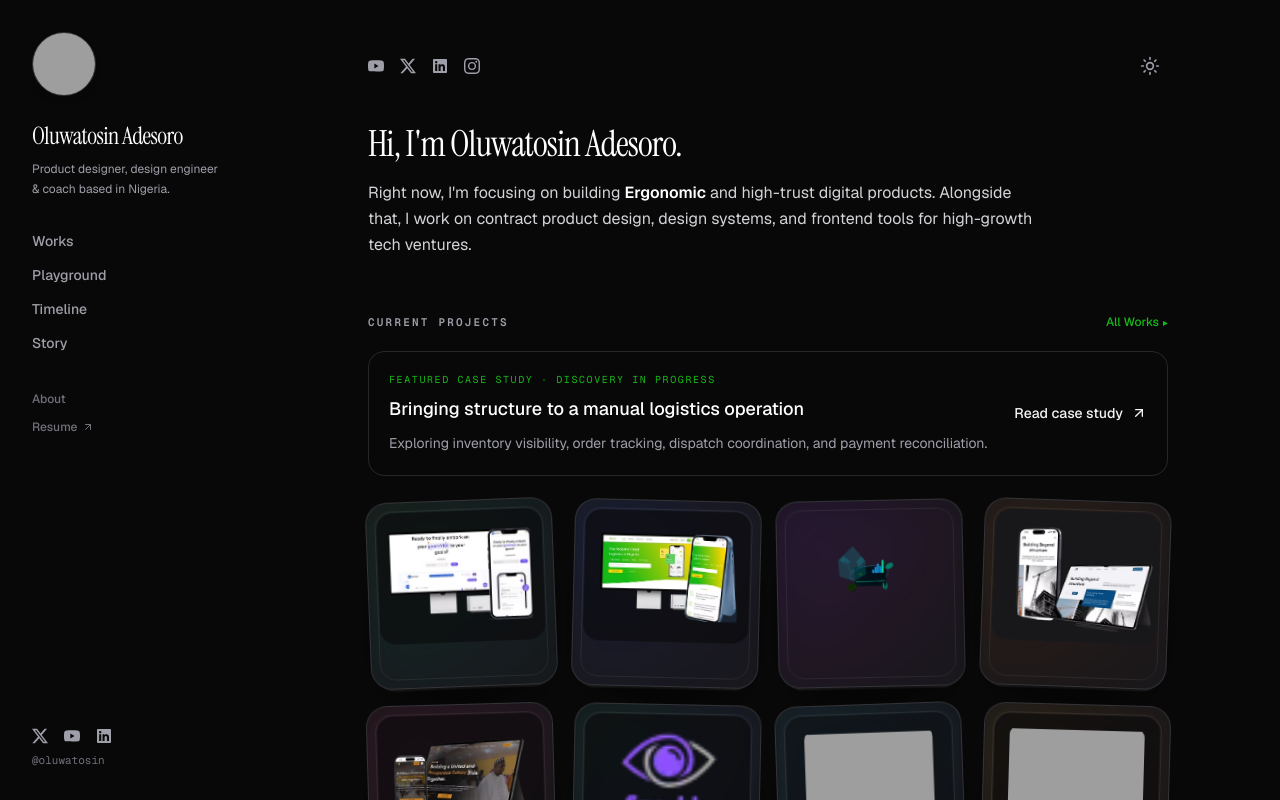
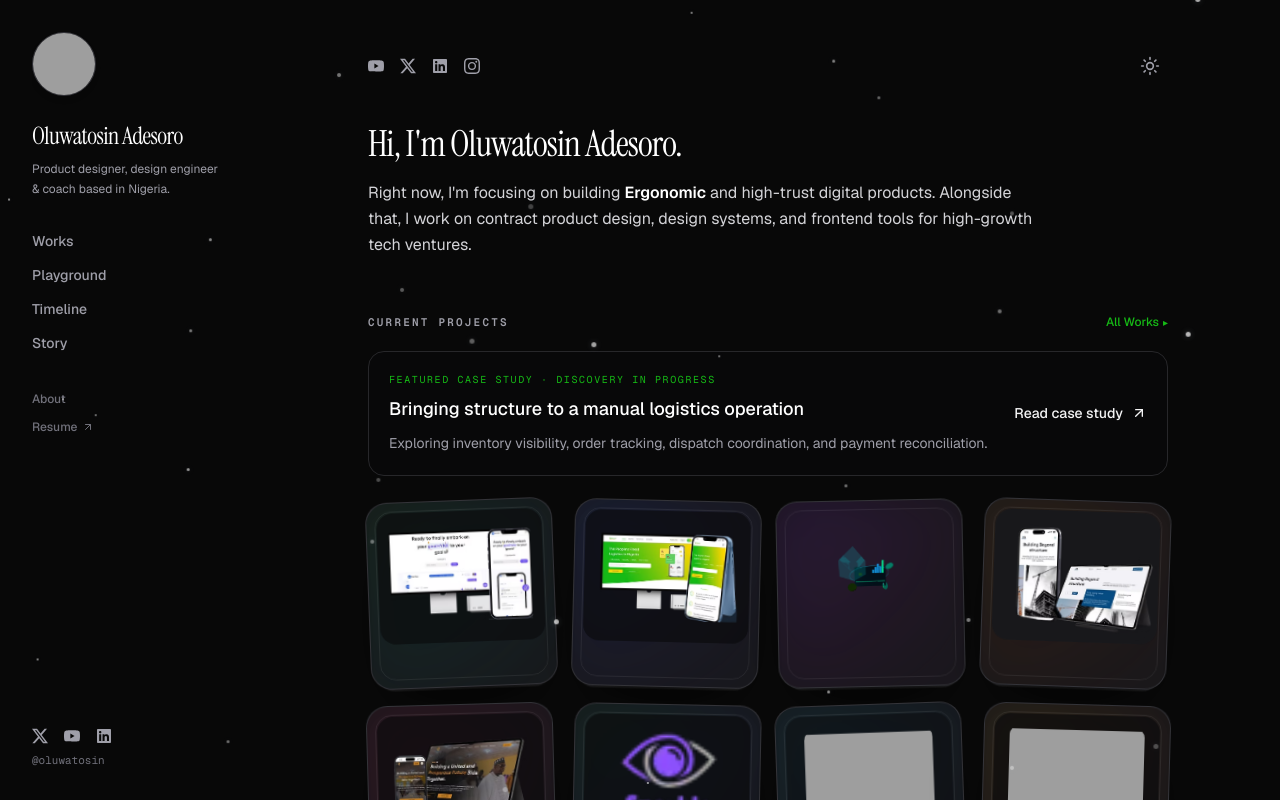
Before and after one commit to Adesorotosin/oluwatosin-adesoro, a Next.js app: page / in a window 1280 px wide. Shown: the top 800 px of the page. Built offline with nearby package versions, Linux system fonts and the light colour scheme; grey boxes are pictures that could not be loaded.

Commit message:
Style accessible snowfall animation

```diff
--- a/app/globals.css
+++ b/app/globals.css
@@ -40,12 +40,52 @@ img {
   max-width: 100%;
 }
 
-
 html,
 body {
   width: 100%;
   max-width: 100%;
   overflow-x: hidden;
+}
+
+/* Subtle ambient snowfall: decorative, non-interactive and motion-sensitive. */
+.snowfall {
+  position: fixed;
+  inset: 0;
+  z-index: 50;
+  overflow: hidden;
+  pointer-events: none;
+  contain: strict;
+}
+
+.snowfall__flake {
+  position: absolute;
+  top: -12px;
+  display: block;
+  border-radius: 9999px;
+  background: rgba(255, 255, 255, 0.92);
+  box-shadow: 0 0 7px rgba(220, 238, 255, 0.35);
+  will-change: transform;
+  animation-name: snowfall-drift;
+  animation-timing-function: linear;
+  animation-iteration-count: infinite;
+}
+
+@keyframes snowfall-drift {
+  0% {
+    transform: translate3d(0, -12px, 0);
+  }
+  50% {
+    transform: translate3d(var(--snow-drift), 52vh, 0);
+  }
+  100% {
+    transform: translate3d(0, 105vh, 0);
+  }
+}
+
+@media (prefers-reduced-motion: reduce) {
+  .snowfall {
+    display: none;
+  }
 }
 
 @media (max-width: 767px) {
```
